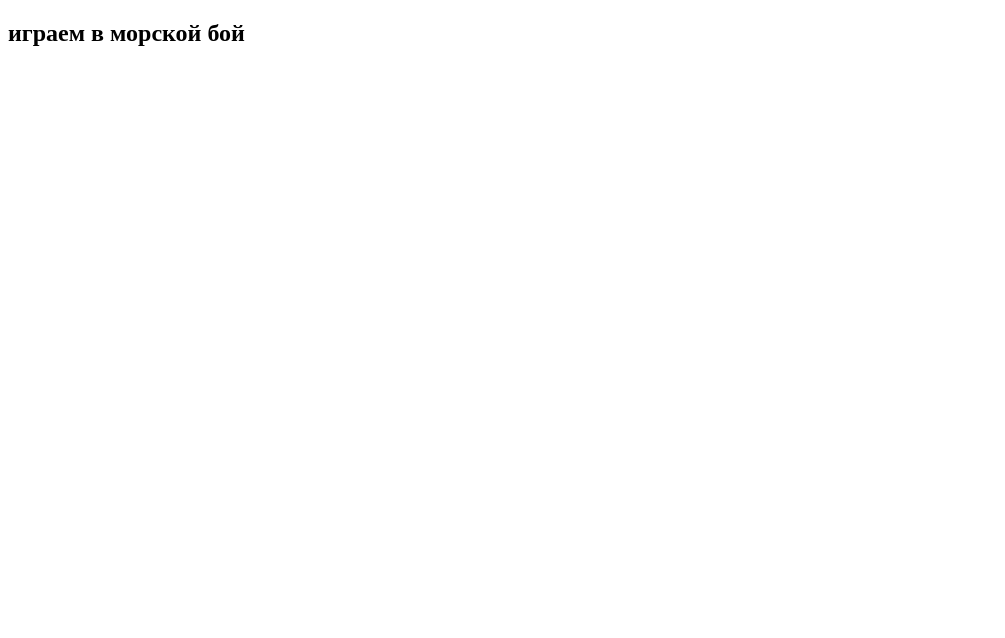
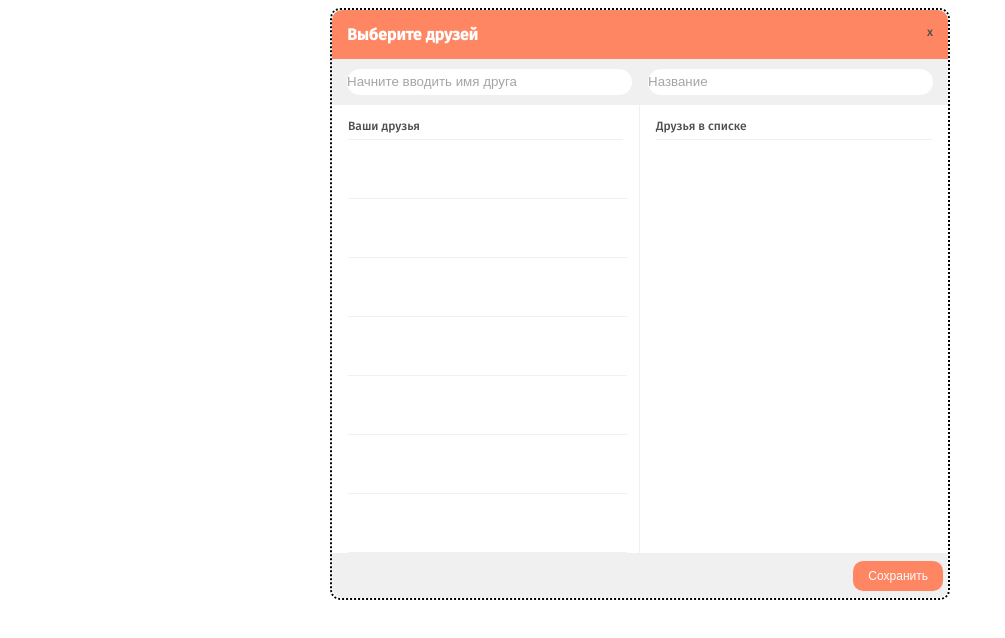
Before and after one commit to stakeout/friend-filter, a website: page index.html in a window 1280 px wide. Shown: the whole page, without its empty margins (0-1005 px from the left). Drawn offline with Linux system fonts and the light colour scheme.

Commit message:
Разметка документа без мелкой стилизации

```diff
--- a/css/style.css
+++ b/css/style.css
@@ -0,0 +1,124 @@
+*{
+	box-sizing: border-box;;
+}
+body{
+	font-family: 'Fira Sans', sans-serif;
+	font-weight: 500;
+	font-size: 12px;
+	color: #4f4f4f;
+}
+ul{
+	list-style: none;
+}
+h2,p,ul{
+	padding: 0;
+	margin: 0;
+}
+.container{
+	width: 620px;
+	min-height: 490px;
+	margin: 0 auto;
+	border-radius: 10px;
+	border: 2px dotted black;
+}
+.container header{
+	display: -webkit-flex;
+	display: -moz-flex;
+	display: -ms-flex;
+	display: -o-flex;
+	display: flex;
+	background-color: #ff8663;
+	padding: 15px;
+	border-radius: 10px 10px 0 0;
+}
+header h2{
+	color: #fff;
+	font-size: 16px;
+}
+.close-btn{
+		margin-left: auto;
+}
+/*-------*/
+.input-filter{
+	display: -webkit-flex;
+	display: -moz-flex;
+	display: -ms-flex;
+	display: -o-flex;
+	display: flex;
+	justify-content: space-between;
+	padding: 10px 15px;
+	background-color: #f0f0f0;
+}
+.input-filter input{
+	width: 285px;
+	height: 26px;
+	padding: 8px 0;
+	line-height: 26px;
+	border-radius: 50px;
+	border: none;
+}
+.wrapper{
+	display: -webkit-flex;
+	display: -moz-flex;
+	display: -ms-flex;
+	display: -o-flex;
+	display: flex;
+}
+.all-friends,
+.list-friends{
+	width: 50%;
+	padding: 14px 16px 0;
+	min-height: 340px;
+}
+.all-friends{
+	border-right: 1px solid #f0f0f0;
+}
+h2.friends{
+	padding-bottom: 6px;
+	color: #4f4f4f;
+	font-size: 12px;
+	font-weight: 500;
+	border-bottom: 1px solid #f0f0f0;
+}
+.friend-list__item{
+	width: 279px;
+	height: 59px;
+		border-bottom: 1px solid #f0f0f0;
+}
+.friend-list__item:hover{
+	background-color: #f0f0f0;
+}
+footer{
+	display: -webkit-flex;
+	display: -moz-flex;
+	display: -ms-flex;
+	display: -o-flex;
+	display: flex;
+	align-items: center;
+	min-height: 45px;
+	padding-right: 5px;
+	border-radius: 0 0 10px 10px;
+	background-color: #f0f0f0;
+}
+button[type="submit"]{
+	margin-left: auto;
+	border: none;
+	padding: 8px 15px;
+	background-color: #ff8663;
+	color: #fff;
+	font-size: 12px;
+	font-weight: 300;
+	border-radius: 10px;
+}
+input::-webkit-input-placeholder {
+	color: #a5a5a5;
+	font-weight: 300;
+}
+input:-moz-placeholder {
+	color: #a5a5a5;
+	font-weight: 300;
+}
+input:-ms-input-placeholder {
+	color: #a5a5a5;
+	font-weight: 300;
+}
--- a/index.html
+++ b/index.html
@@ -4,13 +4,70 @@
 	<meta charset="utf-8">
 	<meta name="viewport" content="width=device-width, initial-scale=1, maximum-scale=1, minimal-ui">
 	<meta http-equiv="X-UA-Compatible" content="IE=edge">
+	<link href='https://fonts.googleapis.com/css?family=Fira+Sans:400,300,500&subset=latin,cyrillic' rel='stylesheet' type='text/css'>
 	<link rel="stylesheet" href="css/style.css">
 	<!--endbuild-->
 	<title>Фильтр друзей</title>
 </head>
 <body>
+	<div class="container">
+		<article class="filter-wrapper">
+			<header>
+				<h2>Выберите друзей</h2>
+				<span class="close-btn">x</span>
+			</header>
+			<div class="input-filter"><input type="text" placeholder="Начните вводить имя друга"><input type="text" placeholder="Название"></div>
+			<div class="wrapper">
+			<section class="all-friends">
+				<h2 class="friends">Ваши друзья</h2>
+				<ul class="friend-list">
+					<li class="friend-list__item">
+						<div class="img-wrap"><img src="" alt=""></div>
+						<span class="name"></span>
+						<span class="add"></span>
+					</li>
+					<li class="friend-list__item">
+						<div class="img-wrap"><img src="" alt=""></div>
+						<span class="name"></span>
+						<span class="add"></span>
+					</li>
+					<li class="friend-list__item">
+						<div class="img-wrap"><img src="" alt=""></div>
+						<span class="name"></span>
+						<span class="add"></span>
+					</li>
+					<li class="friend-list__item">
+						<div class="img-wrap"><img src="" alt=""></div>
+						<span class="name"></span>
+						<span class="add"></span>
+					</li>
+					<li class="friend-list__item">
+						<div class="img-wrap"><img src="" alt=""></div>
+						<span class="name"></span>
+						<span class="add"></span>
+					</li>
+					<li class="friend-list__item">
+						<div class="img-wrap"><img src="" alt=""></div>
+						<span class="name"></span>
+						<span class="add"></span>
+					</li>
+					<li class="friend-list__item">
+						<div class="img-wrap"><img src="" alt=""></div>
+						<span class="name"></span>
+						<span class="add"></span>
+					</li>
+				</ul>
+			</section>
+			<section class="list-friends">
+				<h2 class="friends">Друзья в списке</h2>
+			</section>
+			</div>
+			<footer>
+				<button type="submit">Сохранить</button>
+			</footer>
+		</article>
+	</div>
 
-	<h2>играем в морской бой</h2>
 	<script src="js/main.js"></script>
 </body>
 </html>
```
Also changed, not shown: gulpfile.js (+7 -3 lines).
